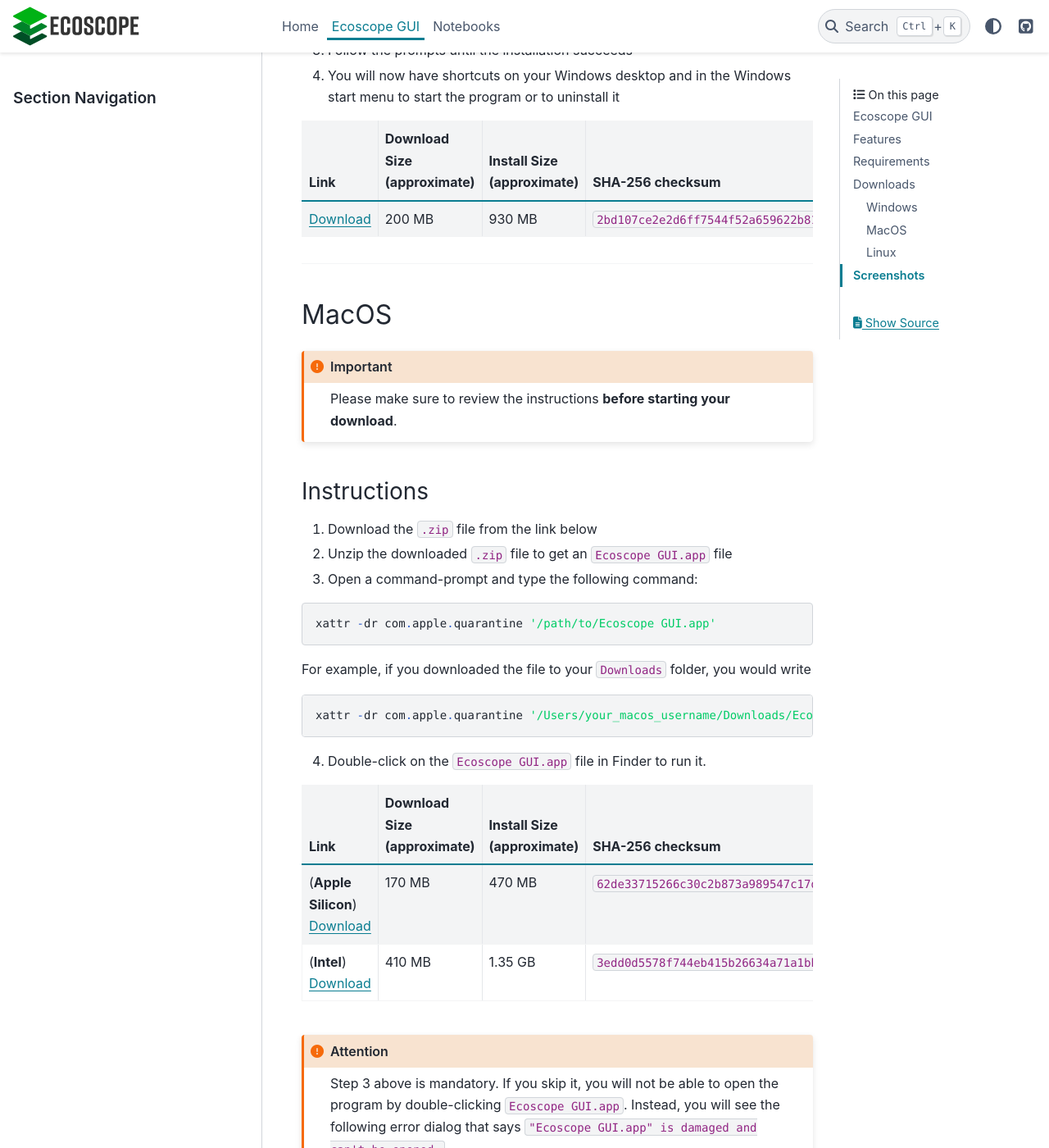
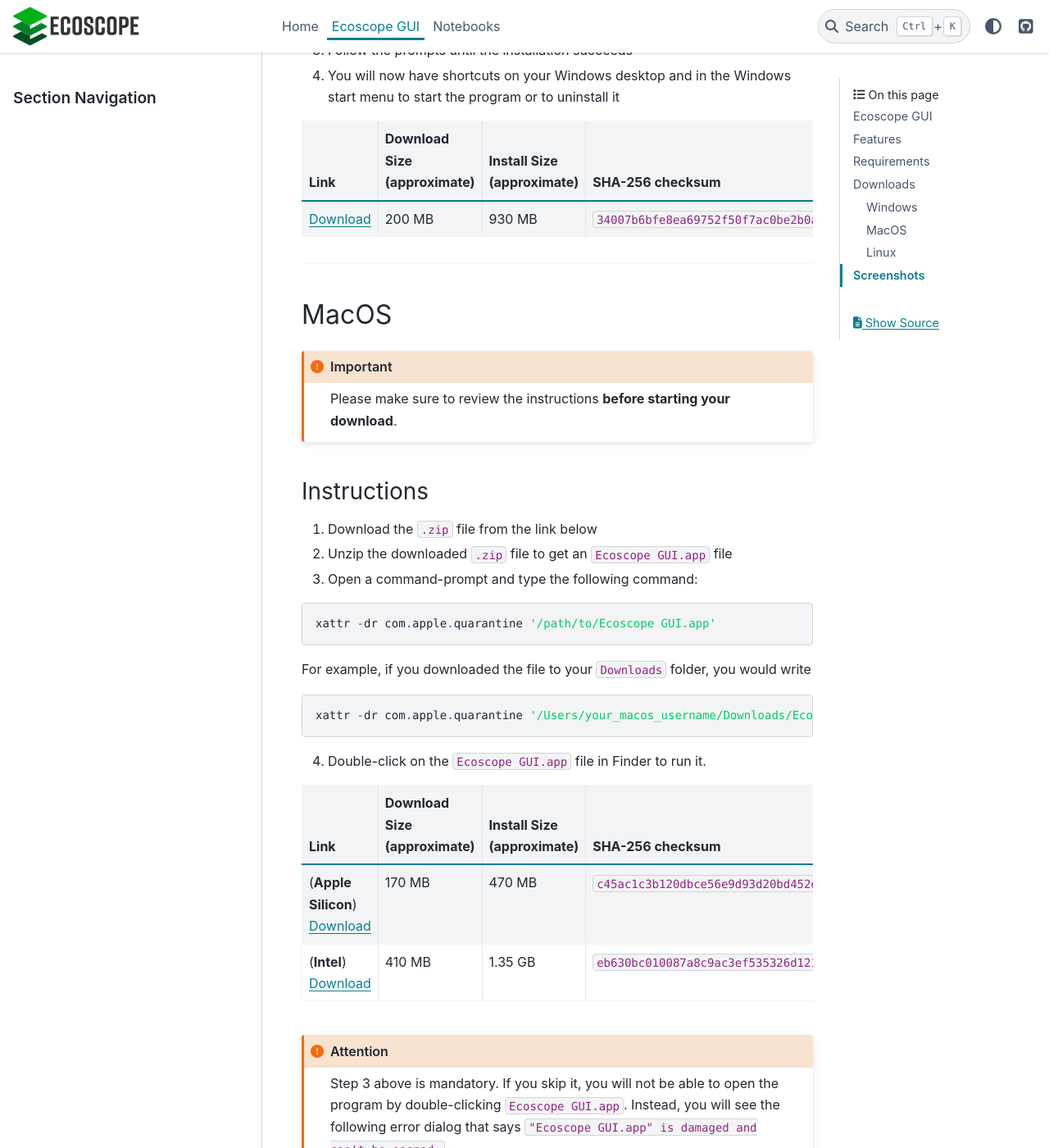
Before and after one commit to wildlife-dynamics/ecoscope, a Sphinx documentation site: the page built from doc/source/ecoscope_gui.md, in a window 1280 px wide and 1400 px high, scrolled down 2238 px. Shown: the whole window at 82% size. Built offline with Sphinx 7.4.7 and the PyData theme 0.15.4, drawn with Linux system fonts in a browser that asks for light colours; the version number could not be read and is left out; some of the changed text lies outside the part shown.

Commit message:
Update Ecoscope Downloader GUI links for release 2025073000.

```diff
--- a/doc/source/ecoscope_gui.md
+++ b/doc/source/ecoscope_gui.md
@@ -69,7 +69,7 @@
 
 | Link                                                                          | Download Size (approximate) | Install Size (approximate) | SHA-256 checksum                                                   |
 |-------------------------------------------------------------------------------|-----------------------------|----------------------------|--------------------------------------------------------------------|
-| [Download](https://drive.google.com/file/d/1Pgnbvpv-_B3kyXpKAEPWhHmIP17VIyNQ) | 200 MB                      | 930 MB                     | `2bd107ce2e2d6ff7544f52a659622b813b84291bcc66688ffd0f167eac26d8ad` |
+| [Download](https://drive.google.com/file/d/1oHPaDz-AWQ2mqfpirkDDCg9OJLYgXNFb) | 200 MB                      | 930 MB                     | `34007b6bfe8ea69752f50f7ac0be2b0a6eb1b569946f7f891a76a7bbace0258f` |
 
 -----------
 
@@ -99,8 +99,8 @@
 
 | Link                                                                                              | Download Size (approximate) | Install Size (approximate) | SHA-256 checksum                                                   |
 |---------------------------------------------------------------------------------------------------|-----------------------------|----------------------------|--------------------------------------------------------------------|
-| (**Apple Silicon**) [Download](https://drive.google.com/file/d/1phXHa6V1m20_ZWJlNm8LGG8GWXC7IrRm) | 170 MB                      | 470 MB                     | `62de33715266c30c2b873a989547c17d2e92858d9ad4c0becc118fd68a124bcc` |
-| (**Intel**) [Download](https://drive.google.com/file/d/1EWh-V7iM6CYMNLa5fHm9a0Rj-OCCIXiU)         | 410 MB                      | 1.35 GB                    | `3edd0d5578f744eb415b26634a71a1bbea1a7c898991dfdfa67ca311e169a968` |
+| (**Apple Silicon**) [Download](https://drive.google.com/file/d/1ZIPmkHsc1ovFSgdJpFCyM7V-qxzi9SDq) | 170 MB                      | 470 MB                     | `c45ac1c3b120dbce56e9d93d20bd452d5b94b9b1a77dced403b308fd0322e4fd` |
+| (**Intel**) [Download](https://drive.google.com/file/d/1A7LMo8vO7dJYoccNNPWB9aczCj6ciVri)         | 410 MB                      | 1.35 GB                    | `eb630bc010087a8c9ac3ef535326d1211a694b16b11bafe9af08b2660a3c674d` |
 
 :::{attention}
 Step 3 above is mandatory. If you skip it, you will not be able to open the program by
```
Also changed, not shown: other parts of doc/source/ecoscope_gui.md (+7 -7 lines).
